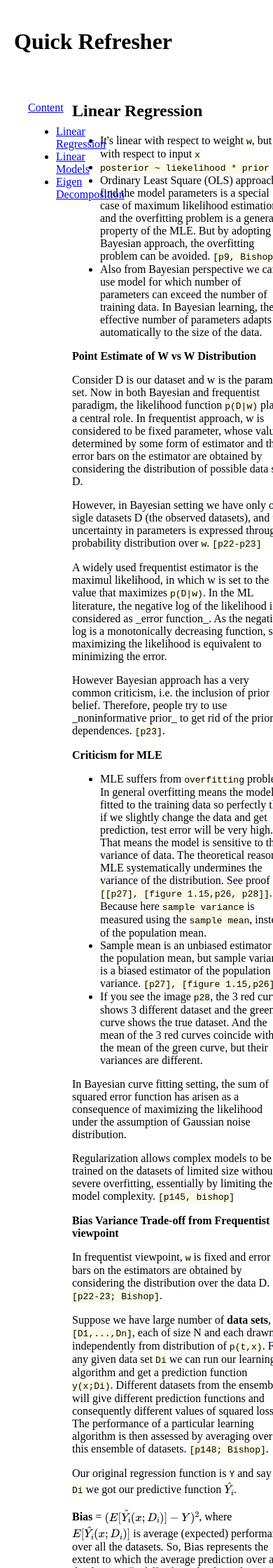
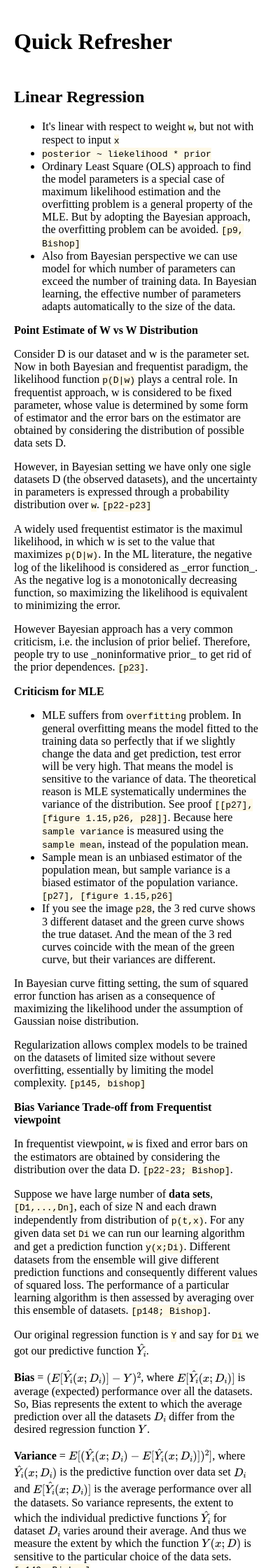
Before and after one commit to msank00/msank00.github.io, a Jekyll site: the page _pages/blog_0_quick_refresher.html, which Jekyll copies as it is, in a window 390 px wide. Shown: the top 2240 px of the page at 70% size. Built offline with Jekyll 4.4.1, drawn with Linux system fonts in a browser that asks for light colours; formulas are drawn with MathJax 3.

Commit message:
Update blog sites

```diff
--- a/_pages/blog_0_quick_refresher.html
+++ b/_pages/blog_0_quick_refresher.html
@@ -17,6 +18,19 @@
             grid-template-columns: 20% 1fr 5%;
             grid-gap: 5px;
             margin: 0;
+         }
+         /* Stack the layout on small devices/viewports. */
+         @media all and (max-width: 575px) {
+           body {
+             grid-template-areas:
+               "header"
+               "article"
+               "ads"
+               "nav"
+               "footer";
+             grid-template-rows: 80px 1fr 70px 1fr 70px;
+             grid-template-columns: 1fr;
+          }
          }
          #pageHeader {
             grid-area: header;
@@ -34,29 +48,14 @@
             padding: 20px;
             background: white;
          }
-         #myBtn {
-         display: none;
-         position: fixed;
-         bottom: 20px;
-         right: 30px;
-         z-index: 99;
-         font-size: 18px;
-         border: none;
-         outline: none;
-         background-color: orange;
-         color: black;
-         cursor: pointer;
-         padding: 15px;
-         border-radius: 4px;
-         }
-         #myBtn:hover {
-         background-color: #555;
-         }
+         /* Use a media query to add a breakpoint at 600px: */
+
          .highlightme { background-color:#fef9e7; font-family: Courier;}
       </style>
    <body>
       <header id="pageHeader">
          <h1>Quick Refresher</h1>
+         <p><a href="https://msank00.github.io/blog/">Back to Blog Content</a></p>
       </header>
       <article id="mainArticle">
          <h2 id="linearregression">Linear Regression</h2>
```
Also changed, not shown: other parts of _pages/blog_0_quick_refresher.html (+1 -0 lines). Lines whose indentation alone changed are shown as unchanged.
